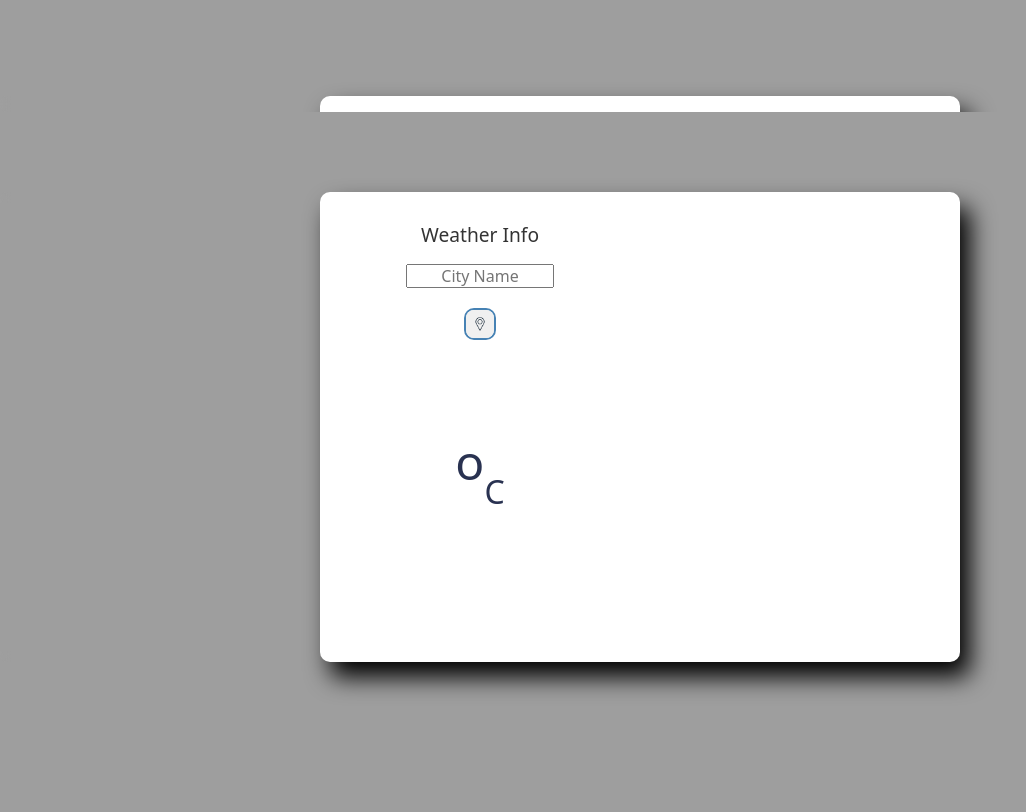
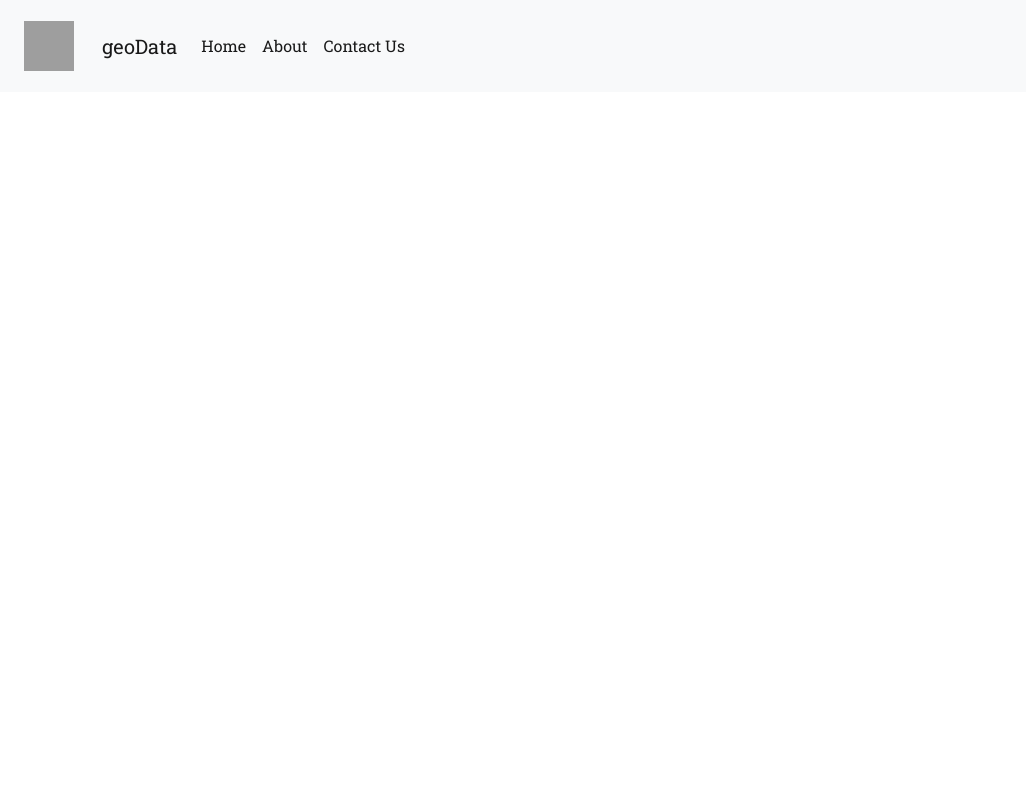
Before and after one commit to cbitosc/HTF21-Team-43, a plain HTML site: page main.html in a window 1280 px wide. Shown: the whole page, without its empty margins (0-1026 px from the left). Drawn offline with nearby package versions, Linux system fonts and the light colour scheme; grey boxes are pictures that could not be loaded; a web font is replaced by a local one.

Commit message:
Update main.html

```diff
--- a/main.html
+++ b/main.html
@@ -1,10 +1,54 @@
-<!DOCTYPE>
-<html>
-    <head>
-        <link rel="stylesheet" href="./css/main.css">
-    </head>
-    <body>
-        <iframe height="14%" src="./index.html" width="100%" frameborder="0" ></iframe>
-        <iframe src="./home.html"  width="100%" height="700" name="mainBody" frameborder="0"></iframe>
-    </body>
+<!DOCTYPE html>
+<html lang="en">
+<head>
+    <meta charset="UTF-8">
+    <meta http-equiv="X-UA-Compatible" content="IE=edge">
+    <meta name="viewport" content="width=device-width, initial-scale=1.0">
+    <title>geoData</title>
+    <link href="https://fonts.googleapis.com/css2?family=Coda+Caption:wght@800&display=swap" rel="stylesheet">
+    <link rel="icon" href="https://th.bing.com/th/id/OIP.xBs-vy0exq9nrO9Wa1CzOAHaHa?w=196&h=196&c=7&r=0&o=5&dpr=1.25&pid=1.7">
+    <link rel="stylesheet" href="./css/index.css">
+    <link rel="preconnect" href="https://fonts.googleapis.com">
+<link rel="preconnect" href="https://fonts.gstatic.com" crossorigin>
+<link href="https://fonts.googleapis.com/css2?family=Roboto+Slab:wght@200;300;400;500&display=swap" rel="stylesheet">
+    <link rel="stylesheet" href="https://cdn.jsdelivr.net/npm/bootstrap@5.1.3/dist/css/bootstrap.min.css" integrity="sha384-1BmE4kWBq78iYhFldvKuhfTAU6auU8tT94WrHftjDbrCEXSU1oBoqyl2QvZ6jIW3" crossorigin="anonymous">
+</head>
+<body>
+    <nav class="navbar navbar-inverse navbar-expand-lg navbar-light navbar-inverse bg-light ">
+        <div class="container-fluid" >
+            <nav class="navbar navbar-light bg-light">
+                <div class="container">
+                  <a class="navbar-brand" href="#">
+                    <img src="https://th.bing.com/th/id/OIP.xBs-vy0exq9nrO9Wa1CzOAHaHa?w=196&h=196&c=7&r=0&o=5&dpr=1.25&pid=1.7" alt="logo" width="50" height="50">
+                  </a>
+                </div>
+              </nav>
+          <a class="navbar-brand" href="#">geoData</a>
+          <button class="navbar-toggler" type="button" data-bs-toggle="collapse" data-bs-target="#navbarSupportedContent" aria-controls="navbarSupportedContent" aria-expanded="false" aria-label="Toggle navigation">
+            <span class="navbar-toggler-icon"></span>
+          </button>
+          <div class="collapse navbar-collapse navHeaderCollapse" id="navbarSupportedContent">
+            <ul class="navbar-nav me-auto">
+              <li class="nav-item">
+                <a class="nav-link active" aria-current="page" target="mainBody" href="home.html">Home</a>
+              </li>
+              <li class="nav-item">
+                <a class="nav-link active"  target="mainBody"  href="about.html">About</a>
+              </li>
+              <li class="nav-item">
+                <a class="nav-link active" target="mainBody"  href="contact.html">Contact Us
+                </a>
+              </li>
+                </ul>
+              </li>
+            </ul>
+          </div>
+        </div>
+    </nav>
+<script src="https://ajax.googleapis.com/ajax/libs/jquery/3.6.0/jquery.min.js"></script>
+<script src="https://code.jquery.com/jquery-3.6.0.js" integrity="sha256-H+K7U5CnXl1h5ywQfKtSj8PCmoN9aaq30gDh27Xc0jk=" crossorigin="anonymous"></script>
+<script src="https://cdn.jsdelivr.net/npm/bootstrap@5.1.3/dist/js/bootstrap.min.js" integrity="sha384-QJHtvGhmr9XOIpI6YVutG+2QOK9T+ZnN4kzFN1RtK3zEFEIsxhlmWl5/YESvpZ13" crossorigin="anonymous"></script>
+<script src="https://cdn.jsdelivr.net/npm/bootstrap@5.1.3/dist/js/bootstrap.bundle.min.js" integrity="sha384-ka7Sk0Gln4gmtz2MlQnikT1wXgYsOg+OMhuP+IlRH9sENBO0LRn5q+8nbTov4+1p" crossorigin="anonymous"></script>
+</body>
+
 </html>
```
